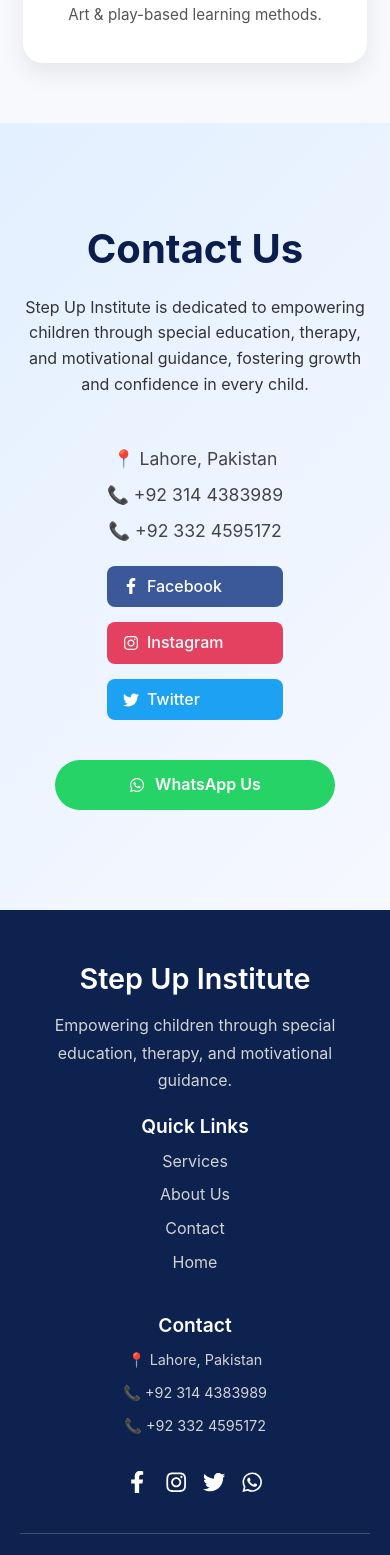
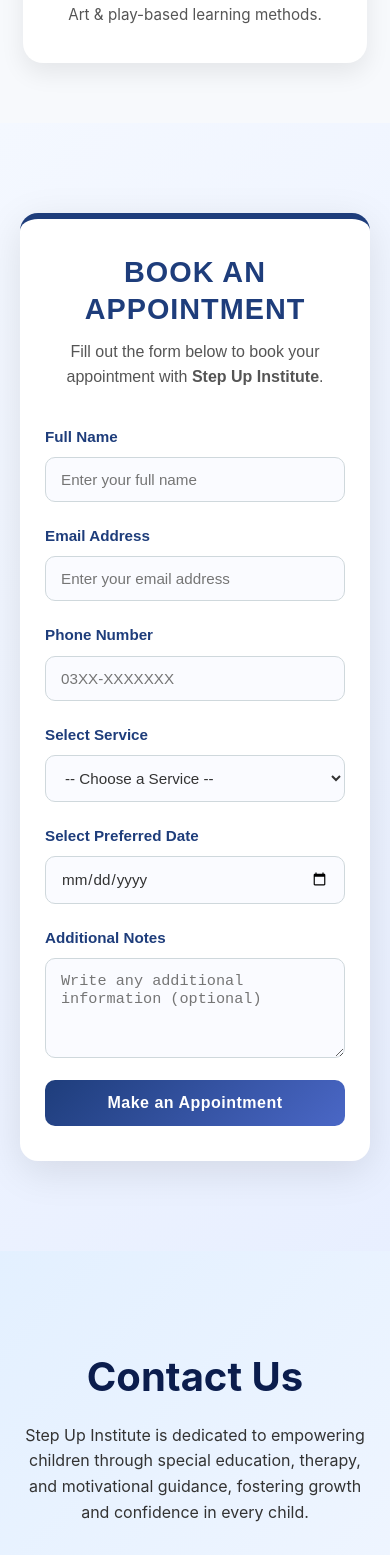
Before and after one commit to Muhammadadam0/stepup, a React (Create React App) app: page / in a window 390 px wide. Shown: the part 5060-6615 px from the top of the page. Built offline with nearby package versions, Linux system fonts and the light colour scheme.

Commit message:
Updated Book Appointment page with improved design

```diff
--- a/src/App.js
+++ b/src/App.js
@@ -5,6 +5,8 @@ import Hero from "./Hero";
 import About from "./About";
 import DrNabeelaShahid from "./DrNabeelaShahid";
 import Services from "./Services";
+import BookAppointment from "./BookAppointment";
+
 import Contact from "./Contact";
 import Footer from "./Footer";
 
@@ -20,6 +22,8 @@ function App() {
       <About lang={lang} />
       <DrNabeelaShahid lang={lang} />
       <Services lang={lang} />
+      <BookAppointment />
+
       <Contact lang={lang} />
       <Footer />
     </>
--- /dev/null
+++ b/src/BookAppointment.css
@@ -0,0 +1,174 @@
+/* 🌟 Overall Section */
+.appointment-section {
+  background: linear-gradient(135deg, #f4f8ff 0%, #e8efff 100%);
+  padding: 90px 20px;
+  display: flex;
+  justify-content: center;
+  align-items: center;
+  font-family: "Poppins", sans-serif;
+}
+
+/* 🏢 Main Container Card */
+.appointment-container {
+  background: #fff;
+  max-width: 700px;
+  width: 100%;
+  padding: 50px 45px;
+  border-radius: 18px;
+  box-shadow: 0 10px 40px rgba(0, 0, 0, 0.1);
+  border-top: 6px solid #1e3d7b;
+  animation: fadeInUp 0.8s ease-in-out;
+}
+
+/* 🩵 Title Styling */
+.appointment-container h2 {
+  text-align: center;
+  font-size: 2.2rem;
+  color: #1e3d7b;
+  font-weight: 700;
+  margin-bottom: 10px;
+  text-transform: uppercase;
+  letter-spacing: 1px;
+}
+
+.sub-text {
+  text-align: center;
+  color: #555;
+  font-size: 1rem;
+  margin-bottom: 35px;
+}
+
+/* 📝 Form Styling */
+.appointment-form {
+  display: flex;
+  flex-direction: column;
+  gap: 22px;
+}
+
+.form-group {
+  display: flex;
+  flex-direction: column;
+  position: relative;
+}
+
+.form-group label {
+  font-weight: 600;
+  margin-bottom: 8px;
+  color: #1e3d7b;
+  font-size: 0.95rem;
+}
+
+.form-group input,
+.form-group select,
+.form-group textarea {
+  padding: 13px 15px;
+  border: 1.5px solid #cfd8dc;
+  border-radius: 10px;
+  font-size: 0.95rem;
+  background: #fafbff;
+  outline: none;
+  transition: all 0.3s ease;
+  color: #333;
+}
+
+.form-group input:focus,
+.form-group select:focus,
+.form-group textarea:focus {
+  border-color: #1e3d7b;
+  box-shadow: 0 0 8px rgba(30, 61, 123, 0.2);
+  background: #fff;
+}
+
+/* 📅 Date Picker */
+input[type="date"] {
+  font-family: "Poppins", sans-serif;
+  color: #333;
+}
+
+/* 🚀 Button */
+.submit-btn {
+  background: linear-gradient(135deg, #1e3d7b, #4a67c6);
+  color: #fff;
+  border: none;
+  padding: 14px 20px;
+  font-size: 1.05rem;
+  border-radius: 10px;
+  cursor: pointer;
+  font-weight: 600;
+  letter-spacing: 0.5px;
+  transition: all 0.3s ease;
+}
+
+.submit-btn:hover {
+  background: linear-gradient(135deg, #4a67c6, #1e3d7b);
+  box-shadow: 0 10px 25px rgba(30, 61, 123, 0.25);
+  transform: translateY(-2px);
+}
+
+/* ✅ Success Message */
+.success-message,
+.error-message {
+  text-align: center;
+  margin-top: 30px;
+  animation: fadeIn 0.6s ease;
+}
+
+.success-message h4 {
+  color: #2e7d32;
+  font-size: 1.3rem;
+  margin-bottom: 10px;
+}
+
+.success-message p {
+  color: #333;
+  font-size: 0.95rem;
+}
+
+.error-message h4 {
+  color: #c62828;
+  font-size: 1.3rem;
+  margin-bottom: 10px;
+}
+
+.error-message p {
+  color: #444;
+  font-size: 0.95rem;
+}
+
+/* ✨ Animations */
+@keyframes fadeInUp {
+  from {
+    opacity: 0;
+    transform: translateY(30px);
+  }
+  to {
+    opacity: 1;
+    transform: translateY(0);
+  }
+}
+
+@keyframes fadeIn {
+  from {
+    opacity: 0;
+    transform: translateY(10px);
+  }
+  to {
+    opacity: 1;
+    transform: translateY(0);
+  }
+}
+
+/* 📱 Responsive */
+@media (max-width: 768px) {
+  .appointment-container {
+    padding: 35px 25px;
+  }
+
+  .appointment-container h2 {
+    font-size: 1.8rem;
+  }
+
+  .submit-btn {
+    font-size: 1rem;
+  }
+}
--- /dev/null
+++ b/src/BookAppointment.jsx
@@ -0,0 +1,167 @@
+import React, { useState } from "react";
+import "./BookAppointment.css";
+
+const SERVICES = [
+  "Speech Therapy",
+  "Psychotherapy",
+  "Counseling",
+  "Depression",
+  "Overthinking",
+  "Autism / ADHD",
+  "Down Syndrome",
+  "Parent-Child Issues",
+  "Relationship Issues",
+  "Behaviour Modification",
+];
+
+function generateToken() {
+  const rand = Math.random().toString(36).substring(2, 6).toUpperCase();
+  return `STEPUP-${Date.now().toString(36).toUpperCase()}-${rand}`;
+}
+
+export default function BookAppointment() {
+  const [status, setStatus] = useState("idle");
+  const [message, setMessage] = useState("");
+  const [token, setToken] = useState(null);
+
+  const ACCESS_KEY = "8be444ff-6b88-4474-8f0b-ff75d068d211"; // 👈 apni Web3Forms key yahan daalna
+
+  const handleSubmit = async (e) => {
+    e.preventDefault();
+    setStatus("sending");
+    setMessage("");
+
+    const appointmentToken = generateToken();
+    setToken(appointmentToken);
+
+    const formData = new FormData(e.target);
+    formData.append("access_key", ACCESS_KEY);
+    formData.append("token", appointmentToken);
+    formData.append(
+      "subject",
+      `New Appointment Request - Step Up Institute`
+    );
+    formData.append("from_name", "Step Up Institute Website");
+
+    try {
+      const res = await fetch("https://api.web3forms.com/submit", {
+        method: "POST",
+        body: formData,
+      });
+      const json = await res.json();
+
+      if (json.success) {
+        setStatus("success");
+        setMessage("Your appointment has been booked successfully!");
+        e.target.reset();
+      } else {
+        setStatus("error");
+        setMessage("Something went wrong! Please try again later.");
+      }
+    } catch (err) {
+      setStatus("error");
+      setMessage("Network error! Please try again.");
+    }
+  };
+
+  return (
+    <section className="appointment-section">
+      <div className="appointment-container">
+        <h2>Book an Appointment</h2>
+        <p className="sub-text">
+          Fill out the form below to book your appointment with{" "}
+          <strong>Step Up Institute</strong>.
+        </p>
+
+        <form onSubmit={handleSubmit} className="appointment-form">
+          <div className="form-group">
+            <label>Full Name</label>
+            <input
+              type="text"
+              name="name"
+              required
+              placeholder="Enter your full name"
+            />
+          </div>
+
+          <div className="form-group">
+            <label>Email Address</label>
+            <input
+              type="email"
+              name="email"
+              required
+              placeholder="Enter your email address"
+            />
+          </div>
+
+          <div className="form-group">
+            <label>Phone Number</label>
+            <input
+              type="tel"
+              name="phone"
+              required
+              placeholder="03XX-XXXXXXX"
+            />
+          </div>
+
+          <div className="form-group">
+            <label>Select Service</label>
+            <select name="service" required defaultValue="">
+              <option value="" disabled>
+                -- Choose a Service --
+              </option>
+              {SERVICES.map((service) => (
+                <option key={service} value={service}>
+                  {service}
+                </option>
+              ))}
+            </select>
+          </div>
+
+          <div className="form-group">
+            <label>Select Preferred Date</label>
+            <input type="date" name="date" required />
+          </div>
+
+          <div className="form-group">
+            <label>Additional Notes</label>
+            <textarea
+              name="message"
+              rows="4"
+              placeholder="Write any additional information (optional)"
+            ></textarea>
+          </div>
+
+          <button
+            type="submit"
+            className="submit-btn"
+            disabled={status === "sending"}
+          >
+            {status === "sending" ? "Submitting..." : "Make an Appointment"}
+          </button>
+        </form>
+
+        {status === "success" && (
+          <div className="success-message">
+            <h4>✅ Appointment Booked Successfully!</h4>
+            <p>{message}</p>
+            <p>
+              <strong>Your Token ID:</strong> {token}
+            </p>
+            <p>
+              Please save this token — our team will contact you soon on your
+              provided email or phone number.
+            </p>
+          </div>
+        )}
+
+        {status === "error" && (
+          <div className="error-message">
+            <h4>❌ Error!</h4>
+            <p>{message}</p>
+          </div>
+        )}
+      </div>
+    </section>
+  );
+}
--- a/src/Footer.css
+++ b/src/Footer.css
@@ -5,24 +5,25 @@
   font-family: 'Inter', sans-serif;
 }
 
+/* 🔹 Overall layout container */
 .footer-container {
   display: flex;
-  justify-content: space-between;
-  flex-wrap: wrap;
+  flex-direction: column;
+  align-items: center;
   max-width: 1200px;
   margin: 0 auto;
   gap: 40px;
 }
 
-.footer-about,
-.footer-links,
-.footer-contact {
-  flex: 1 1 250px;
+/* 🔹 Center About section */
+.footer-about {
+  text-align: center;
   display: flex;
-  flex-direction: column; /* Ensures heading and ul/p stack vertically */
+  flex-direction: column;
+  align-items: center;
+  justify-content: center;
 }
 
-/* About Section */
 .footer-about h3 {
   font-size: 1.8rem;
   margin-bottom: 15px;
@@ -33,20 +34,34 @@
   font-size: 1rem;
   line-height: 1.7;
   color: #d3d3d3;
-  margin-bottom: 20px;
+  max-width: 700px;
 }
 
-/* Quick Links */
+/* 🔹 Links + Contact row */
+.footer-bottom-row {
+  display: flex;
+  justify-content: center; /* 🔸 Both sections centered */
+  align-items: flex-start;
+  gap: 80px; /* space between links & contact */
+  width: 100%;
+  max-width: 900px;
+}
+
+/* 🔹 Footer Links section */
+.footer-links {
+  text-align: left;
+}
+
 .footer-links h4 {
   font-size: 1.2rem;
-  margin-bottom: 10px;
+  margin-bottom: 12px;
   color: #ffffff;
 }
 
 .footer-links ul {
   list-style: none;
   padding: 0;
-  margin: 0; /* ensures ul stays right under h4 */
+  margin: 0;
 }
 
 .footer-links ul li {
@@ -63,10 +78,14 @@
   color: #ffcd39;
 }
 
-/* Contact Section */
+/* 🔹 Contact Section */
+.footer-contact {
+  text-align: left;
+}
+
 .footer-contact h4 {
   font-size: 1.2rem;
-  margin-bottom: 10px;
+  margin-bottom: 12px;
   color: #ffffff;
 }
 
@@ -75,7 +94,7 @@
   color: #d3d3d3;
 }
 
-/* Social Icons at bottom */
+/* 🔹 Social icons */
 .footer-social {
   text-align: center;
   margin-top: 30px;
@@ -93,7 +112,7 @@
   transform: translateY(-3px);
 }
 
-/* Footer Bottom */
+/* 🔹 Footer bottom line */
 .footer-bottom {
   text-align: center;
   padding-top: 20px;
@@ -103,36 +122,30 @@
   font-size: 0.95rem;
 }
 
-/* Responsive */
-@media (max-width: 1024px) {
-  .footer-container {
+/* 🔹 Responsive design */
+@media (max-width: 768px) {
+  .footer-bottom-row {
+    flex-direction: column; /* Stack vertically */
+    align-items: center;
     gap: 30px;
   }
-}
 
-@media (max-width: 768px) {
-  .footer-container {
-    flex-direction: column;
-    gap: 30px;
-    align-items: center;
-  }
-
-  .footer-about,
+  /* Center both sections */
   .footer-links,
   .footer-contact {
     text-align: center;
-    flex: 1 1 100%;
   }
 
-  .footer-links ul li {
-    margin-bottom: 8px;
+  .footer-links h4,
+  .footer-contact h4 {
+    text-align: center;
   }
 
-  .footer-social {
-    margin-top: 20px;
+  .footer-links ul {
+    text-align: center;
   }
 
-  .footer-social a {
-    margin: 0 8px;
+  .footer-contact p {
+    text-align: center;
   }
 }
```
